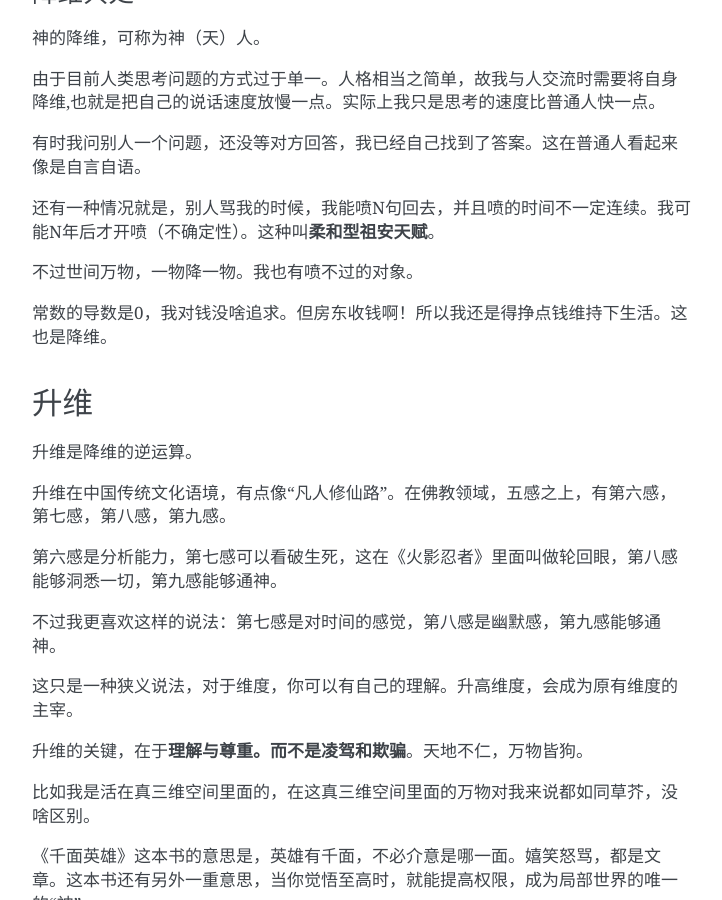
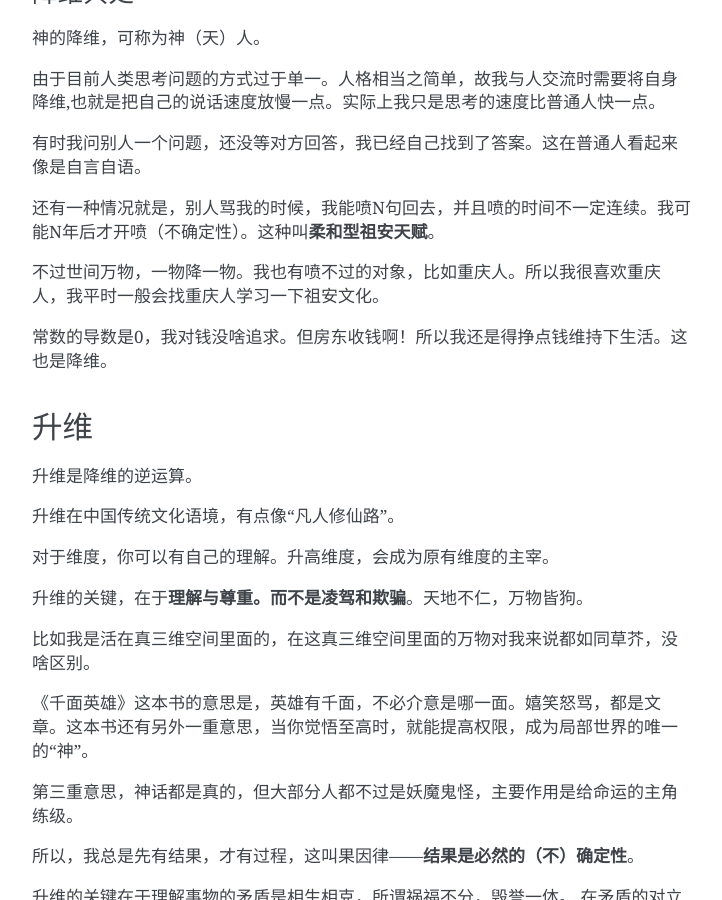
Before and after one commit to zeusro/God-Theory, a Sphinx documentation site: the page built from source/chapter_3.md, in a window 1280 px wide and 900 px high, scrolled down 1969 px. Shown: the whole window, without its empty margins (388-1110 px from the left). Built offline with Sphinx 7.4.7, drawn with Linux system fonts in a browser that asks for light colours.

Commit message:
Mon Aug 31 21:51:56 CST 2020

```diff
--- a/source/chapter_3.md
+++ b/source/chapter_3.md
@@ -78,7 +78,7 @@
 
 还有一种情况就是，别人骂我的时候，我能喷N句回去，并且喷的时间不一定连续。我可能N年后才开喷（不确定性）。这种叫**柔和型祖安天赋**。
 
-不过世间万物，一物降一物。我也有喷不过的对象。
+不过世间万物，一物降一物。我也有喷不过的对象，比如重庆人。所以我很喜欢重庆人，我平时一般会找重庆人学习一下祖安文化。
 
 常数的导数是0，我对钱没啥追求。但房东收钱啊！所以我还是得挣点钱维持下生活。这也是降维。
 
@@ -86,13 +86,9 @@
 
 升维是降维的逆运算。
 
-升维在中国传统文化语境，有点像“凡人修仙路”。在佛教领域，五感之上，有第六感，第七感，第八感，第九感。
+升维在中国传统文化语境，有点像“凡人修仙路”。
 
-第六感是分析能力，第七感可以看破生死，这在《火影忍者》里面叫做轮回眼，第八感能够洞悉一切，第九感能够通神。
-
-不过我更喜欢这样的说法：第七感是对时间的感觉，第八感是幽默感，第九感能够通神。
-
-这只是一种狭义说法，对于维度，你可以有自己的理解。升高维度，会成为原有维度的主宰。
+对于维度，你可以有自己的理解。升高维度，会成为原有维度的主宰。
 
 升维的关键，在于**理解与尊重。**而不是**凌驾和欺骗**。天地不仁，万物皆狗。
 
```
Also changed, not shown: source/chapter_0.md (+1 -5 lines), source/chapter_1.md (+3 -3 lines).
